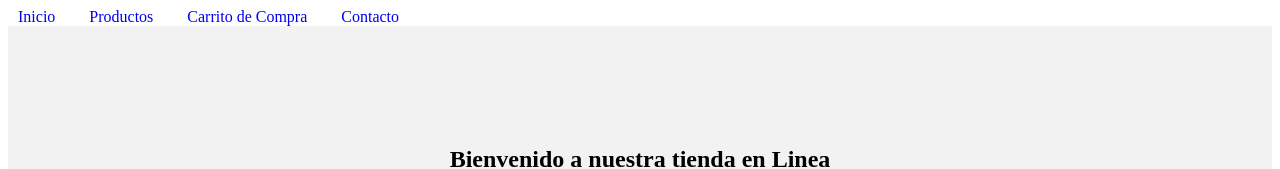
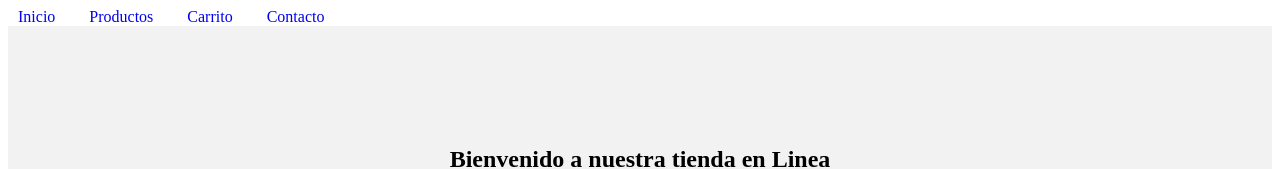
Before and after one commit to edamararaya981/mi-primera-pagina-web, a plain HTML site: page index.html in a window 1280 px wide. Shown: the top 169 px of the page. Drawn offline with Linux system fonts and the light colour scheme; a script that the page names is missing.

Commit message:
nvo cambio

```diff
--- a/index.html
+++ b/index.html
@@ -10,7 +10,7 @@
       <ul>
         <li><a href="#">Inicio</a></li>
         <li><a href="#">Productos</a></li>
-        <li><a href="#">Carrito de Compra</a></li>
+        <li><a href="#">Carrito</a></li>
         <li><a href="#">Contacto</a></li>
       </ul>
     </nav>
```
